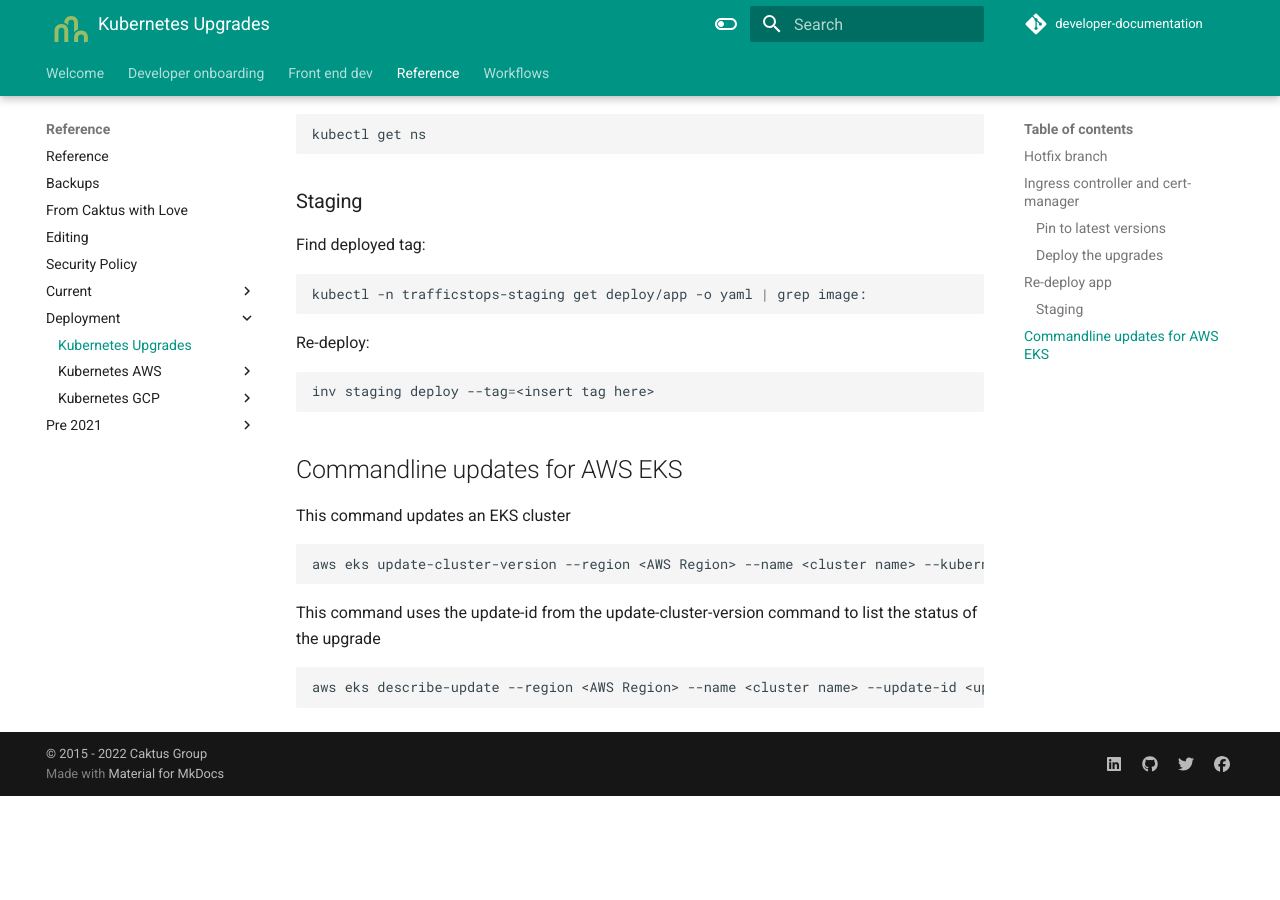
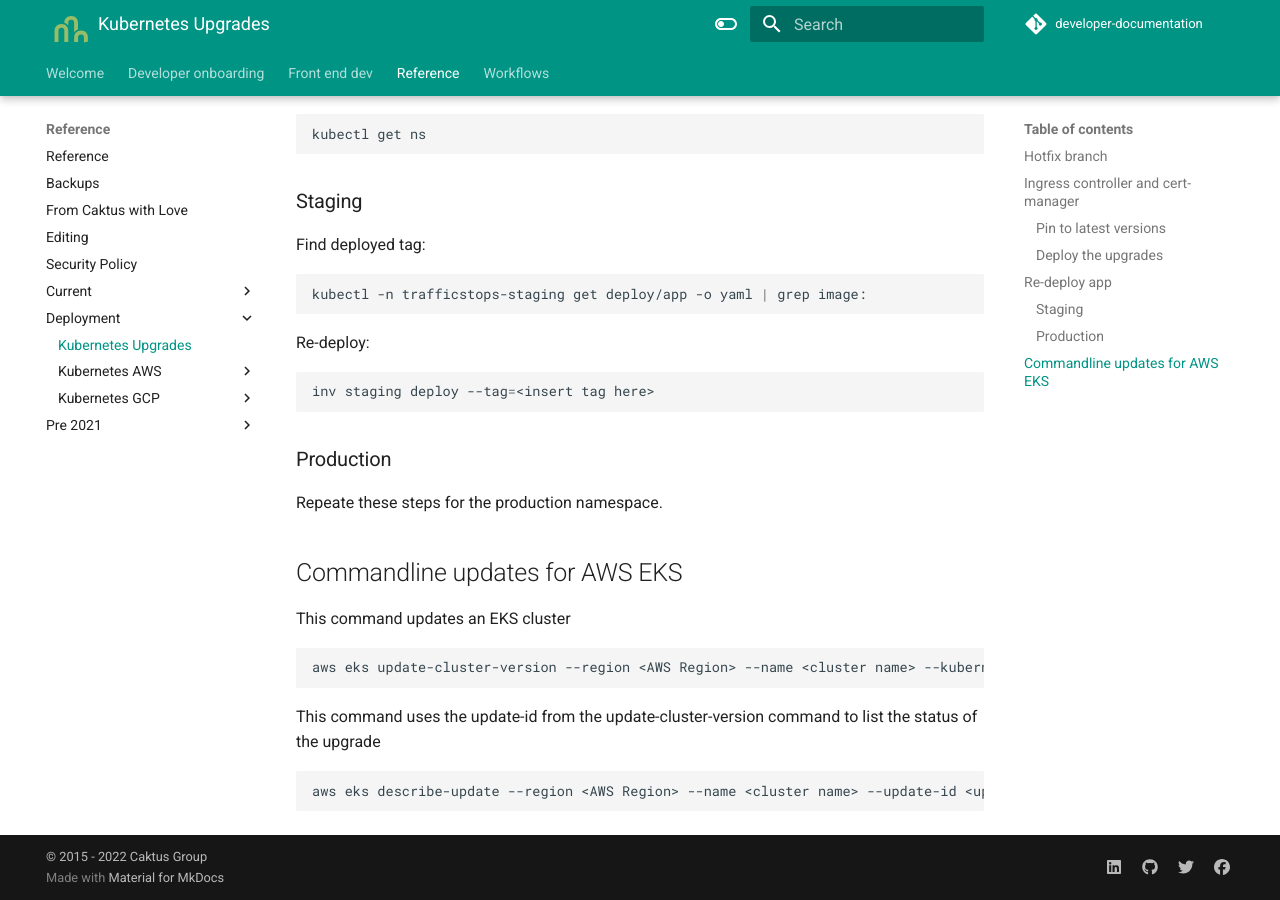
Before and after one commit to caktus/guidebook, an MkDocs documentation site: the page built from docs/reference/deployment/upgrades.md, in a window 1280 px wide and 900 px high, scrolled down 908 px. Built offline with MkDocs 1.6.1 and Material for MkDocs 9.7.7, drawn with Linux system fonts in a browser that asks for light colours; comment, search, counter and statistics services are not loaded; before the commit the page ends 1704 px from its top, so only the background shows below that.

Commit message:
add production

````diff
--- a/docs/reference/deployment/upgrades.md
+++ b/docs/reference/deployment/upgrades.md
@@ -53,6 +53,11 @@
 inv staging deploy --tag=<insert tag here>
 ```
 
+### Production
+
+Repeate these steps for the production namespace.
+
+
 ## Commandline updates for AWS EKS
 This command updates an EKS cluster
 ```sh
````
